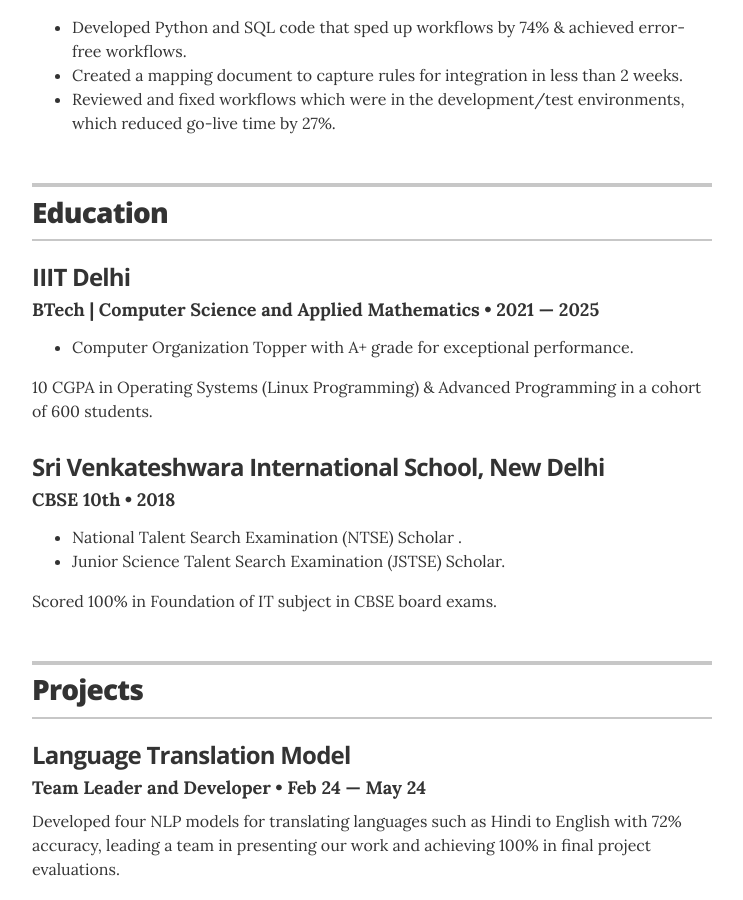
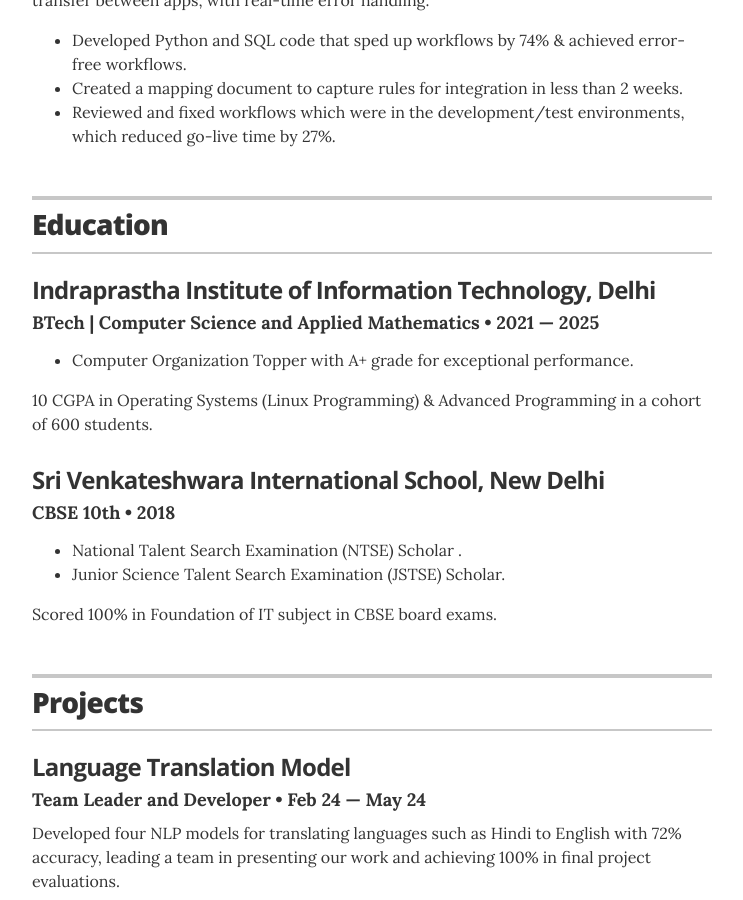
Before and after one commit to nikhil21268/Resume, a Jekyll site: the page built from index.html, in a window 1280 px wide and 900 px high, scrolled down 660 px. Shown: the whole window, without its empty margins (268-1011 px from the left). Built offline with Jekyll 4.4.1, drawn with Linux system fonts in a browser that asks for light colours.

Commit message:
updated data

```diff
--- a/_data/education.yml
+++ b/_data/education.yml
@@ -1,6 +1,6 @@
 # Degree
 - degree:  BTech | Computer Science and Applied Mathematics
-  uni: IIIT Delhi
+  uni: Indraprastha Institute of Information Technology, Delhi
   year: 2021 &mdash; 2025
   awards:
     - award: Computer Organization Topper with A+ grade for exceptional performance.
```
Also changed, not shown: README.md, images/avatar.jpg, 1 other file.
